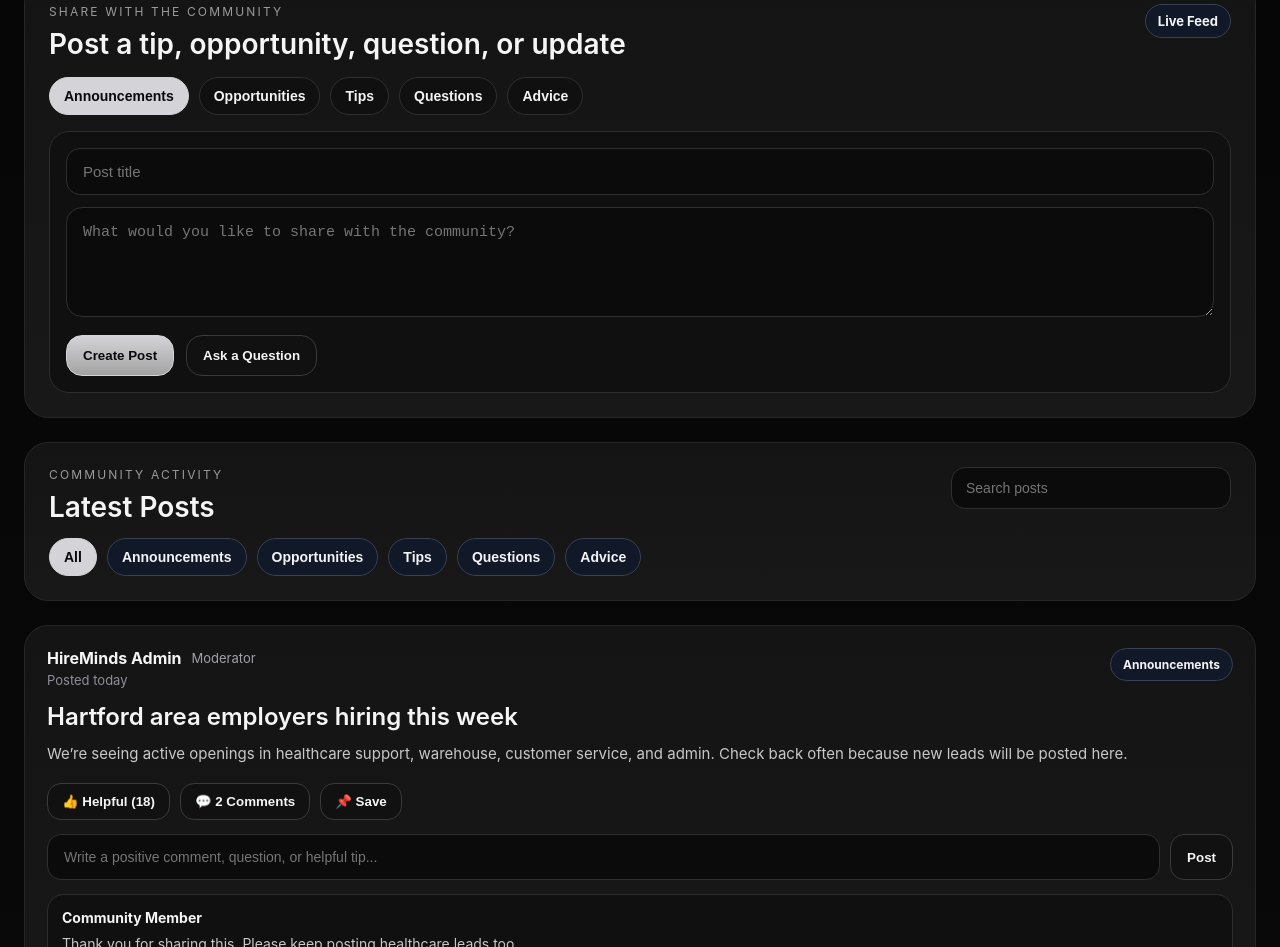
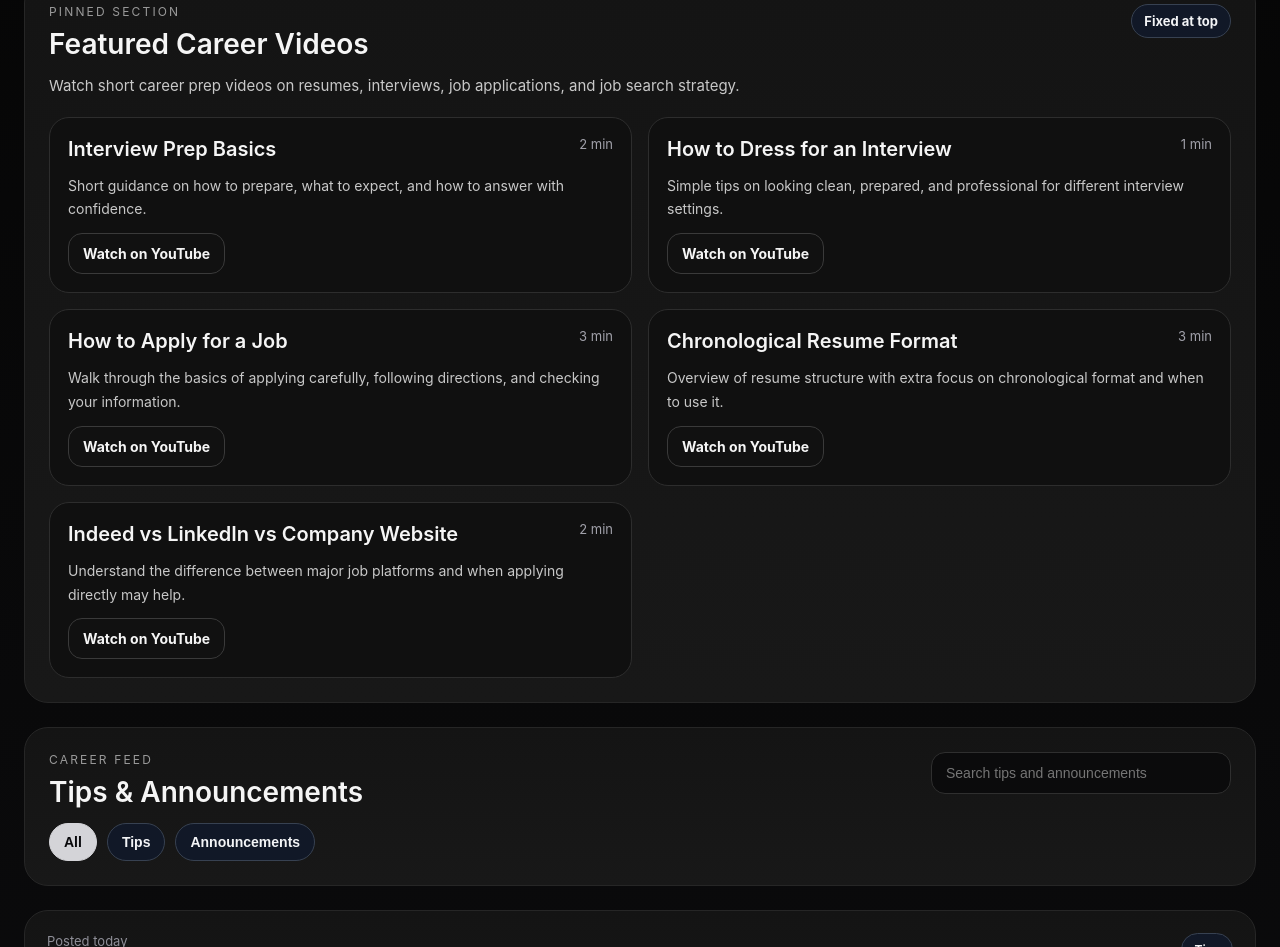
Before and after one commit to UrMizery/hireminds-platform, a Next.js app: page /career-toolkit/community-feed in a window 1280 px wide. Shown: the part 405-1352 px from the top of the page. Built offline with nearby package versions, Linux system fonts and the light colour scheme; no server answers.

Commit message:
Update page.tsx

```diff
--- a/app/career-toolkit/community-feed/page.tsx
+++ b/app/career-toolkit/community-feed/page.tsx
@@ -2,251 +2,130 @@
 
 import { useMemo, useState } from "react";
 
-type Category = "All" | "Announcements" | "Opportunities" | "Tips" | "Questions" | "Advice";
+type FeedSection = "All" | "Tips" | "Announcements";
 
-type Comment = {
+type VideoItem = {
 id: number;
-  author: string;
-  text: string;
+title: string;
+description: string;
+url: string;
+length: string;
 };
 
-type Post = {
+type FeedItem = {
 id: number;
-  author: string;
-  role: string;
-  type: Exclude<Category, "All">;
+type: Exclude<FeedSection, "All">;
 title: string;
 text: string;
 time: string;
-  likes: number;
-  saved: boolean;
-  comments: Comment[];
 };
 
-const categories: Category[] = [
-  "All",
-  "Announcements",
-  "Opportunities",
-  "Tips",
-  "Questions",
-  "Advice",
-];
-
-const initialPosts: Post[] = [
+const featuredVideos: VideoItem[] = [
 {
 id: 1,
-    author: "HireMinds Admin",
-    role: "Moderator",
-    type: "Announcements",
-    title: "Hartford area employers hiring this week",
-    text:
-      "We’re seeing active openings in healthcare support, warehouse, customer service, and admin. Check back often because new leads will be posted here.",
-    time: "Posted today",
-    likes: 18,
-    saved: false,
-    comments: [
-      {
-        id: 101,
-        author: "Community Member",
-        text: "Thank you for sharing this. Please keep posting healthcare leads too.",
-      },
-      {
-        id: 102,
-        author: "HireMinds Admin",
-        text: "Absolutely. We’ll continue posting healthcare and support roles.",
-      },
-    ],
+title: "Interview Prep Basics",
+description:
+"Short guidance on how to prepare, what to expect, and how to answer with confidence.",
+url: "https://www.youtube.com/",
+length: "2 min",
 },
 {
 id: 2,
-    author: "Community Member",
-    role: "Job Seeker",
-    type: "Questions",
-    title: "Interview nerves before meeting an employer",
-    text:
-      "What helps you stay calm before an interview? I know my stuff, but I still get nervous right before I walk in.",
-    time: "2 hours ago",
-    likes: 9,
-    saved: false,
-    comments: [
-      {
-        id: 201,
-        author: "Career Coach",
-        text: "Practice your first answer out loud before you go in. Once the first answer is strong, the rest usually flows better.",
-      },
-      {
-        id: 202,
-        author: "Community Member",
-        text: "I also take 3 deep breaths in the car before going inside.",
-      },
-    ],
+title: "How to Dress for an Interview",
+description:
+"Simple tips on looking clean, prepared, and professional for different interview settings.",
+url: "https://www.youtube.com/",
+length: "1 min",
 },
 {
 id: 3,
-    author: "HireMinds Admin",
-    role: "Moderator",
-    type: "Tips",
-    title: "Quick resume tip",
-    text:
-      "Use stronger action words and list results when possible. Instead of saying 'helped customers,' try 'resolved customer issues and maintained high service standards.'",
-    time: "Yesterday",
-    likes: 24,
-    saved: false,
-    comments: [
-      {
-        id: 301,
-        author: "Community Member",
-        text: "This is helpful. Action words really do make resumes sound better.",
-      },
-    ],
+title: "How to Apply for a Job",
+description:
+"Walk through the basics of applying carefully, following directions, and checking your information.",
+url: "https://www.youtube.com/",
+length: "3 min",
 },
 {
 id: 4,
-    author: "Community Member",
-    role: "Job Seeker",
-    type: "Advice",
-    title: "Best way to explain a career gap",
-    text:
-      "I kept my answer short, honest, and focused on what I’m ready to do now. That worked better than overexplaining.",
-    time: "Yesterday",
-    likes: 15,
-    saved: false,
-    comments: [
-      {
-        id: 401,
-        author: "Community Member",
-        text: "Yes, short and confident is usually the best approach.",
-      },
-    ],
+title: "Chronological Resume Format",
+description:
+"Overview of resume structure with extra focus on chronological format and when to use it.",
+url: "https://www.youtube.com/",
+length: "3 min",
 },
 {
 id: 5,
-    author: "HireMinds Admin",
-    role: "Moderator",
-    type: "Opportunities",
-    title: "Free community workshop",
+title: "Indeed vs LinkedIn vs Company Website",
+description:
+"Understand the difference between major job platforms and when applying directly may help.",
+url: "https://www.youtube.com/",
+length: "2 min",
+},
+];
+
+const initialFeedItems: FeedItem[] = [
+{
+id: 1,
+type: "Tips",
+title: "Read the full job description before applying",
 text:
-      "A local partner is hosting a free job readiness workshop next week. We’ll post the date, location, and signup details here once finalized.",
+"Take a minute to review required skills, schedule details, certifications, and responsibilities before submitting an application. That helps you tailor your resume and avoid wasting time on jobs that are not a fit.",
+time: "Posted today",
+},
+{
+id: 2,
+type: "Tips",
+title: "Use stronger action words in your resume",
+text:
+"Instead of vague wording like 'helped customers,' try stronger language such as 'resolved customer concerns,' 'managed scheduling,' or 'maintained accurate records' when it is true to your experience.",
+time: "Posted today",
+},
+{
+id: 3,
+type: "Announcements",
+title: "New career tools available",
+text:
+"The Career ToolKit now includes the Job Description Analyzer, Resume Match Analyzer, Career Path Generator, and Budget Generator.",
 time: "This week",
-    likes: 12,
-    saved: false,
-    comments: [],
+},
+{
+id: 4,
+type: "Announcements",
+title: "More video content will continue to be added",
+text:
+"Short career prep videos will be added to the Featured Career Videos section to support resumes, interviews, and job search basics.",
+time: "This week",
 },
 ];
 
 export default function CommunityFeedPage() {
-  const [posts, setPosts] = useState<Post[]>(initialPosts);
-  const [activeCategory, setActiveCategory] = useState<Category>("All");
+const [feedItems] = useState<FeedItem[]>(initialFeedItems);
+const [activeSection, setActiveSection] = useState<FeedSection>("All");
 const [search, setSearch] = useState("");
 
-  const [newCategory, setNewCategory] = useState<Exclude<Category, "All">>("Announcements");
-  const [newTitle, setNewTitle] = useState("");
-  const [newText, setNewText] = useState("");
-  const [message, setMessage] = useState("");
-
-  const [commentDrafts, setCommentDrafts] = useState<Record<number, string>>({});
-
-  const filteredPosts = useMemo(() => {
-    return posts.filter((post) => {
-      const matchesCategory =
-        activeCategory === "All" ? true : post.type === activeCategory;
+const filteredItems = useMemo(() => {
+return feedItems.filter((item) => {
+const matchesSection =
+activeSection === "All" ? true : item.type === activeSection;
 
 const q = search.trim().toLowerCase();
 const matchesSearch = q
-        ? [post.title, post.text, post.author, post.type]
-            .join(" ")
-            .toLowerCase()
-            .includes(q)
+? [item.title, item.text, item.type].join(" ").toLowerCase().includes(q)
 : true;
 
-      return matchesCategory && matchesSearch;
+return matchesSection && matchesSearch;
 });
-  }, [posts, activeCategory, search]);
-
-  function handleCreatePost() {
-    setMessage("");
-
-    if (!newTitle.trim() || !newText.trim()) {
-      setMessage("Please add both a title and a message before posting.");
-      return;
-    }
-
-    const nextPost: Post = {
-      id: Date.now(),
-      author: "Community Member",
-      role: "Job Seeker",
-      type: newCategory,
-      title: newTitle.trim(),
-      text: newText.trim(),
-      time: "Posted just now",
-      likes: 0,
-      saved: false,
-      comments: [],
-    };
-
-    setPosts((prev) => [nextPost, ...prev]);
-    setNewTitle("");
-    setNewText("");
-    setNewCategory("Announcements");
-    setMessage("Post added to the community feed.");
-  }
-
-  function handleLike(postId: number) {
-    setPosts((prev) =>
-      prev.map((post) =>
-        post.id === postId ? { ...post, likes: post.likes + 1 } : post
-      )
-    );
-  }
-
-  function handleSave(postId: number) {
-    setPosts((prev) =>
-      prev.map((post) =>
-        post.id === postId ? { ...post, saved: !post.saved } : post
-      )
-    );
-  }
-
-  function updateCommentDraft(postId: number, value: string) {
-    setCommentDrafts((prev) => ({
-      ...prev,
-      [postId]: value,
-    }));
-  }
-
-  function handleAddComment(postId: number) {
-    const draft = (commentDrafts[postId] || "").trim();
-    if (!draft) return;
-
-    const nextComment: Comment = {
-      id: Date.now(),
-      author: "Community Member",
-      text: draft,
-    };
-
-    setPosts((prev) =>
-      prev.map((post) =>
-        post.id === postId
-          ? { ...post, comments: [...post.comments, nextComment] }
-          : post
-      )
-    );
-
-    setCommentDrafts((prev) => ({
-      ...prev,
-      [postId]: "",
-    }));
-  }
+}, [feedItems, activeSection, search]);
 
 return (
 <main style={styles.page}>
 <div style={styles.shell}>
 <section style={styles.heroCard}>
 <p style={styles.kicker}>Career ToolKit</p>
-          <h1 style={styles.title}>HireMinds Community Feed</h1>
+<h1 style={styles.title}>Career Feed</h1>
 <p style={styles.subtitle}>
-            A shared community space for announcements, opportunities, questions,
-            helpful advice, and positive support for job seekers.
+A clean space for featured career videos, practical tips, and important
+announcements for Career Passport account holders.
 </p>
 
 <div style={styles.heroButtons}>
@@ -256,158 +135,86 @@
 </div>
 </section>
 
-        <section style={styles.composerCard}>
-          <div style={styles.composerTop}>
+<section style={styles.videoCard}>
+<div style={styles.sectionHeader}>
 <div>
-              <p style={styles.sectionKicker}>Share With The Community</p>
-              <h2 style={styles.sectionTitle}>Post a tip, opportunity, question, or update</h2>
+<p style={styles.sectionKicker}>Pinned Section</p>
+<h2 style={styles.sectionTitle}>Featured Career Videos</h2>
 </div>
-            <span style={styles.liveBadge}>Live Feed</span>
+<span style={styles.pinnedBadge}>Fixed at top</span>
 </div>
 
-          <div style={styles.categoryRow}>
-            {categories
-              .filter((c) => c !== "All")
-              .map((category) => (
-                <button
-                  key={category}
-                  type="button"
-                  onClick={() => setNewCategory(category as Exclude<Category, "All">)}
-                  style={{
-                    ...styles.categoryChipButton,
-                    ...(newCategory === category ? styles.categoryChipButtonActive : {}),
-                  }}
+<p style={styles.sectionIntro}>
+Watch short career prep videos on resumes, interviews, job applications,
+and job search strategy.
+</p>
+
+<div style={styles.videoGrid}>
+{featuredVideos.map((video) => (
+<div key={video.id} style={styles.videoItemCard}>
+<div style={styles.videoTopRow}>
+<h3 style={styles.videoTitle}>{video.title}</h3>
+<span style={styles.videoLength}>{video.length}</span>
+</div>
+<p style={styles.videoDescription}>{video.description}</p>
+<a
+href={video.url}
+target="_blank"
+rel="noreferrer"
+style={styles.videoLinkButton}
 >
-                  {category}
-                </button>
+Watch on YouTube
+</a>
+</div>
 ))}
 </div>
-
-          <div style={styles.composerBox}>
-            <input
-              value={newTitle}
-              onChange={(e) => setNewTitle(e.target.value)}
-              placeholder="Post title"
-              style={styles.titleInput}
-            />
-
-            <textarea
-              value={newText}
-              onChange={(e) => setNewText(e.target.value)}
-              placeholder="What would you like to share with the community?"
-              style={styles.composerTextarea}
-            />
-
-            <div style={styles.composerActions}>
-              <button type="button" onClick={handleCreatePost} style={styles.primaryButton}>
-                Create Post
-              </button>
-              <button
-                type="button"
-                onClick={() => {
-                  setNewCategory("Questions");
-                  setNewTitle("");
-                  setNewText("");
-                  setMessage("Selected question mode. Add your title and question.");
-                }}
-                style={styles.secondaryButton}
-              >
-                Ask a Question
-              </button>
-            </div>
-          </div>
-
-          {message ? <p style={styles.helperText}>{message}</p> : null}
 </section>
 
 <section style={styles.feedHeaderCard}>
 <div style={styles.feedHeaderTop}>
 <div>
-              <p style={styles.sectionKicker}>Community Activity</p>
-              <h2 style={styles.sectionTitle}>Latest Posts</h2>
+<p style={styles.sectionKicker}>Career Feed</p>
+<h2 style={styles.sectionTitle}>Tips & Announcements</h2>
 </div>
 
 <input
 value={search}
 onChange={(e) => setSearch(e.target.value)}
-              placeholder="Search posts"
+placeholder="Search tips and announcements"
 style={styles.searchInput}
 />
 </div>
 
 <div style={styles.feedFilters}>
-            {categories.map((category) => (
+{(["All", "Tips", "Announcements"] as FeedSection[]).map((section) => (
 <button
-                key={category}
+key={section}
 type="button"
-                onClick={() => setActiveCategory(category)}
+onClick={() => setActiveSection(section)}
 style={{
 ...styles.filterChipButton,
-                  ...(activeCategory === category ? styles.filterChipButtonActive : {}),
+...(activeSection === section ? styles.filterChipButtonActive : {}),
 }}
 >
-                {category}
+{section}
 </button>
 ))}
 </div>
 </section>
 
 <section style={styles.feedWrap}>
-          {filteredPosts.map((post) => (
-            <article key={post.id} style={styles.postCard}>
+{filteredItems.map((item) => (
+<article key={item.id} style={styles.postCard}>
 <div style={styles.postHeader}>
 <div>
-                  <div style={styles.authorRow}>
-                    <span style={styles.authorName}>{post.author}</span>
-                    <span style={styles.authorRole}>{post.role}</span>
-                  </div>
-                  <p style={styles.postMeta}>{post.time}</p>
+<p style={styles.postMeta}>{item.time}</p>
 </div>
 
-                <span style={styles.postType}>{post.type}</span>
+<span style={styles.postType}>{item.type}</span>
 </div>
 
-              <h3 style={styles.postTitle}>{post.title}</h3>
-              <p style={styles.postText}>{post.text}</p>
-
-              <div style={styles.postActions}>
-                <button type="button" onClick={() => handleLike(post.id)} style={styles.reactionButton}>
-                  👍 Helpful ({post.likes})
-                </button>
-                <button type="button" style={styles.reactionButton}>
-                  💬 {post.comments.length} Comments
-                </button>
-                <button type="button" onClick={() => handleSave(post.id)} style={styles.reactionButton}>
-                  {post.saved ? "📌 Saved" : "📌 Save"}
-                </button>
-              </div>
-
-              <div style={styles.commentComposer}>
-                <input
-                  value={commentDrafts[post.id] || ""}
-                  onChange={(e) => updateCommentDraft(post.id, e.target.value)}
-                  placeholder="Write a positive comment, question, or helpful tip..."
-                  style={styles.commentInput}
-                />
-                <button
-                  type="button"
-                  onClick={() => handleAddComment(post.id)}
-                  style={styles.commentButton}
-                >
-                  Post
-                </button>
-              </div>
-
-              {post.comments.length ? (
-                <div style={styles.commentsWrap}>
-                  {post.comments.map((comment) => (
-                    <div key={comment.id} style={styles.commentCard}>
-                      <p style={styles.commentAuthor}>{comment.author}</p>
-                      <p style={styles.commentText}>{comment.text}</p>
-                    </div>
-                  ))}
-                </div>
-              ) : null}
+<h3 style={styles.postTitle}>{item.title}</h3>
+<p style={styles.postText}>{item.text}</p>
 </article>
 ))}
 </section>
@@ -437,7 +244,7 @@
 borderRadius: "24px",
 padding: "24px",
 },
-  composerCard: {
+videoCard: {
 background: "linear-gradient(180deg, #141414 0%, #181818 100%)",
 border: "1px solid #262626",
 borderRadius: "24px",
@@ -508,14 +315,21 @@
 color: "#f5f5f5",
 fontWeight: 700,
 },
-  composerTop: {
+sectionHeader: {
 display: "flex",
 justifyContent: "space-between",
 gap: "16px",
 alignItems: "flex-start",
-    marginBottom: "16px",
+marginBottom: "12px",
 },
-  liveBadge: {
+sectionIntro: {
+margin: "0 0 18px",
+color: "#c8c8c8",
+fontSize: "15px",
+lineHeight: 1.7,
+maxWidth: "900px",
+},
+pinnedBadge: {
 display: "inline-flex",
 alignItems: "center",
 padding: "8px 12px",
@@ -527,87 +341,56 @@
 fontWeight: 700,
 whiteSpace: "nowrap",
 },
-  categoryRow: {
-    display: "flex",
-    gap: "10px",
-    flexWrap: "wrap",
-    marginBottom: "16px",
+videoGrid: {
+display: "grid",
+gridTemplateColumns: "repeat(2, minmax(0, 1fr))",
+gap: "16px",
 },
-  categoryChipButton: {
-    display: "inline-flex",
-    alignItems: "center",
-    padding: "10px 14px",
-    borderRadius: "999px",
-    background: "#101010",
-    border: "1px solid #2f2f2f",
-    color: "#f3f4f6",
-    fontSize: "14px",
-    fontWeight: 600,
-    cursor: "pointer",
-  },
-  categoryChipButtonActive: {
-    background: "#d4d4d8",
-    color: "#09090b",
-    border: "1px solid #d4d4d8",
-  },
-  composerBox: {
+videoItemCard: {
 background: "#101010",
 border: "1px solid #2d2d2d",
 borderRadius: "20px",
-    padding: "16px",
+padding: "18px",
+display: "grid",
+gap: "12px",
 },
-  titleInput: {
-    width: "100%",
-    padding: "14px 16px",
+videoTopRow: {
+display: "flex",
+justifyContent: "space-between",
+gap: "12px",
+alignItems: "flex-start",
+},
+videoTitle: {
+margin: 0,
+color: "#f5f5f5",
+fontSize: "20px",
+fontWeight: 600,
+lineHeight: 1.3,
+},
+videoLength: {
+color: "#a1a1aa",
+fontSize: "13px",
+whiteSpace: "nowrap",
+},
+videoDescription: {
+margin: 0,
+color: "#c8c8c8",
+fontSize: "14px",
+lineHeight: 1.7,
+},
+videoLinkButton: {
+display: "inline-flex",
+alignItems: "center",
+justifyContent: "center",
+width: "fit-content",
+textDecoration: "none",
+padding: "11px 14px",
 borderRadius: "14px",
-    border: "1px solid #2f2f2f",
-    background: "#0b0b0c",
-    color: "#f5f5f5",
-    fontSize: "15px",
-    boxSizing: "border-box",
-    marginBottom: "12px",
-  },
-  composerTextarea: {
-    width: "100%",
-    minHeight: "110px",
-    borderRadius: "16px",
-    border: "1px solid #2f2f2f",
-    background: "#0b0b0c",
-    color: "#f5f5f5",
-    padding: "16px",
-    fontSize: "15px",
-    boxSizing: "border-box",
-    resize: "vertical",
-  },
-  composerActions: {
-    display: "flex",
-    gap: "12px",
-    marginTop: "14px",
-    flexWrap: "wrap",
-  },
-  primaryButton: {
-    padding: "12px 16px",
-    borderRadius: "16px",
-    border: "1px solid #d1d5db",
-    background: "linear-gradient(180deg, #d4d4d8 0%, #a3a3a3 100%)",
-    color: "#09090b",
-    fontWeight: 700,
-    cursor: "pointer",
-  },
-  secondaryButton: {
-    padding: "12px 16px",
-    borderRadius: "16px",
 border: "1px solid #3a3a3a",
 background: "#111111",
 color: "#f5f5f5",
 fontWeight: 700,
-    cursor: "pointer",
-  },
-  helperText: {
-    margin: "14px 0 0",
-    color: "#a1a1aa",
 fontSize: "14px",
-    lineHeight: 1.6,
 },
 feedHeaderTop: {
 display: "flex",
@@ -618,7 +401,7 @@
 marginBottom: "14px",
 },
 searchInput: {
-    width: "280px",
+width: "300px",
 maxWidth: "100%",
 padding: "12px 14px",
 borderRadius: "14px",
@@ -657,23 +440,8 @@
 alignItems: "flex-start",
 marginBottom: "14px",
 },
-  authorRow: {
-    display: "flex",
-    gap: "10px",
-    alignItems: "center",
-    flexWrap: "wrap",
-  },
-  authorName: {
-    color: "#f5f5f5",
-    fontSize: "16px",
-    fontWeight: 700,
-  },
-  authorRole: {
-    color: "#a1a1aa",
-    fontSize: "13px",
-  },
 postMeta: {
-    margin: "4px 0 0",
+margin: 0,
 color: "#8f8f98",
 fontSize: "13px",
 },
@@ -696,70 +464,9 @@
 color: "#f5f5f5",
 },
 postText: {
-    margin: "0 0 16px",
+margin: 0,
 color: "#c8c8c8",
 lineHeight: 1.75,
 fontSize: "15px",
 },
-  postActions: {
-    display: "flex",
-    gap: "10px",
-    flexWrap: "wrap",
-    marginBottom: "14px",
-  },
-  reactionButton: {
-    padding: "10px 14px",
-    borderRadius: "14px",
-    border: "1px solid #3a3a3a",
-    background: "#111111",
-    color: "#f5f5f5",
-    fontWeight: 600,
-    cursor: "pointer",
-  },
-  commentComposer: {
-    display: "grid",
-    gridTemplateColumns: "1fr auto",
-    gap: "10px",
-    marginBottom: "14px",
-  },
-  commentInput: {
-    borderRadius: "14px",
-    border: "1px solid #2f2f2f",
-    background: "#0b0b0c",
-    color: "#f5f5f5",
-    padding: "14px 16px",
-    fontSize: "14px",
-    boxSizing: "border-box",
-  },
-  commentButton: {
-    padding: "12px 16px",
-    borderRadius: "14px",
-    border: "1px solid #3a3a3a",
-    background: "#111111",
-    color: "#f5f5f5",
-    fontWeight: 700,
-    cursor: "pointer",
-  },
-  commentsWrap: {
-    display: "grid",
-    gap: "10px",
-  },
-  commentCard: {
-    background: "#101010",
-    border: "1px solid #2d2d2d",
-    borderRadius: "16px",
-    padding: "14px",
-  },
-  commentAuthor: {
-    margin: "0 0 6px",
-    color: "#f5f5f5",
-    fontSize: "14px",
-    fontWeight: 700,
-  },
-  commentText: {
-    margin: 0,
-    color: "#c8c8c8",
-    fontSize: "14px",
-    lineHeight: 1.7,
-  },
 };
```
Lines whose indentation alone changed are shown as unchanged.
